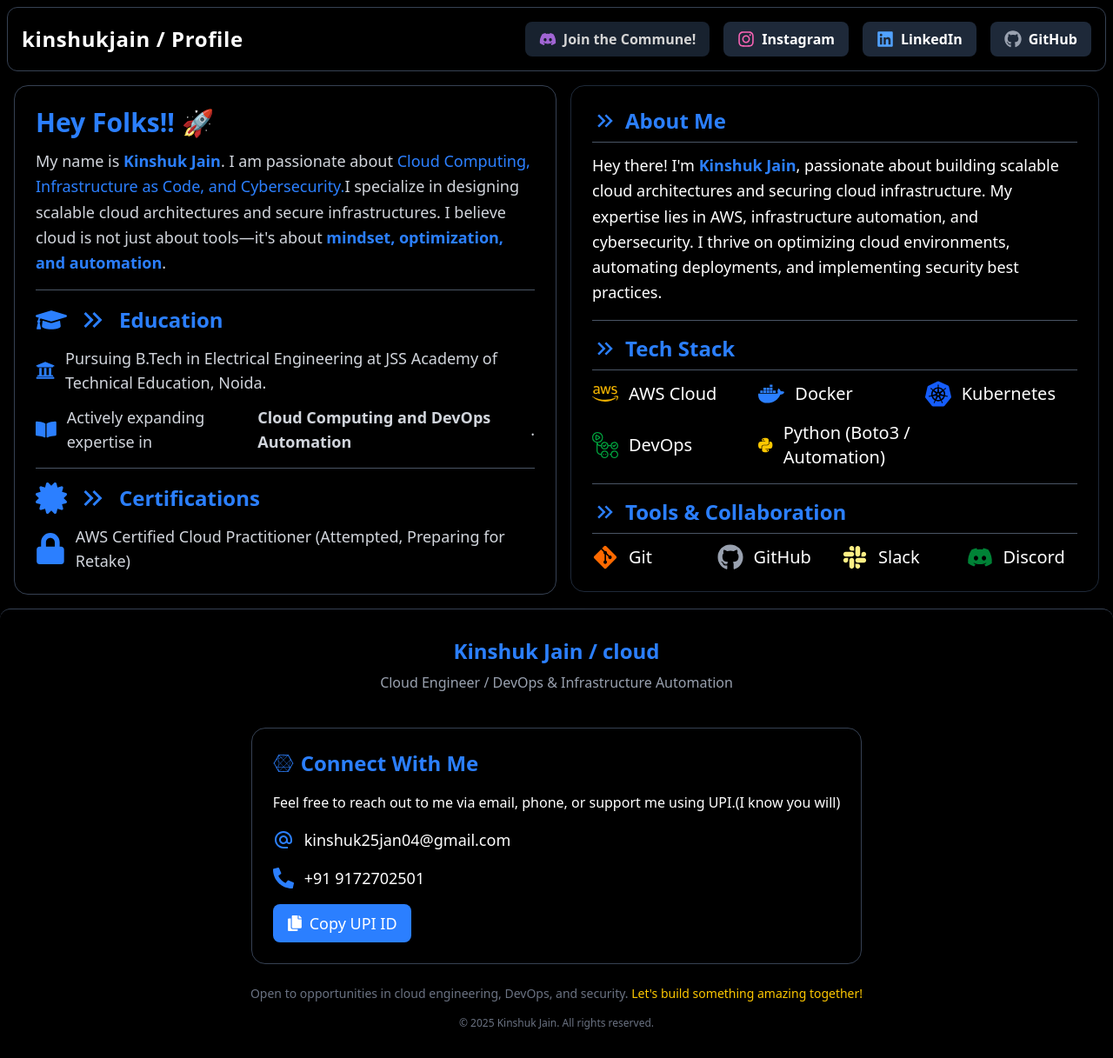
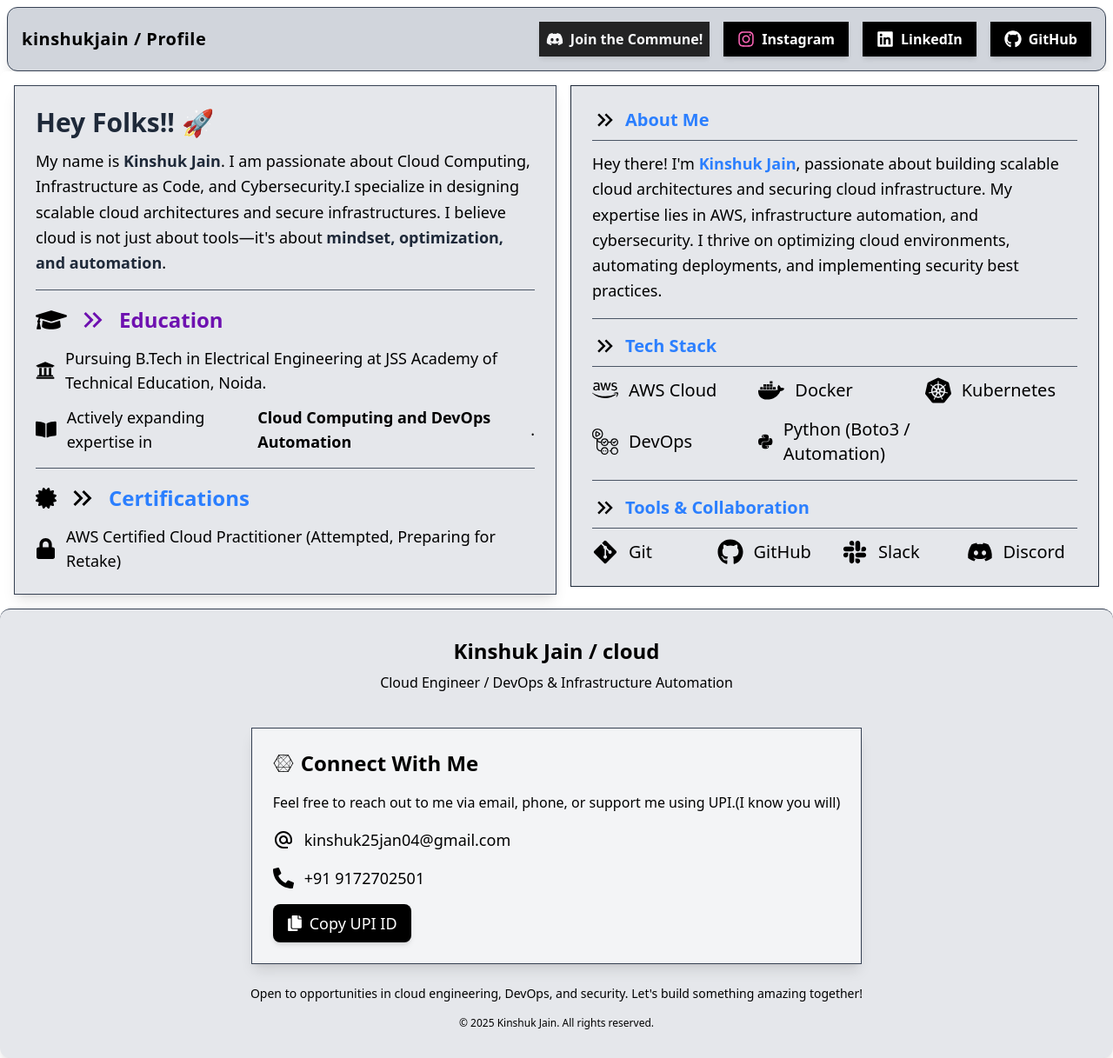
Before and after one commit to kinshukjainn/kinshukkportfolio, a React (Vite) app: page / in a window 1280 px wide. Shown: the whole page at 87% size. Built offline with nearby package versions, Linux system fonts and the light colour scheme.

Commit message:
new changes in ui and complete color changes

```diff
--- a/src/Content/Leftcontent.tsx
+++ b/src/Content/Leftcontent.tsx
@@ -7,13 +7,13 @@ import { MdOutlineKeyboardDoubleArrowRight } from "react-icons/md";
 
 const LeftContent = ({ className = "" }) => {
   return (
-    <div className={`bg-black border border-gray-800 font-inter shadow-lg p-4 md:p-6 rounded-2xl w-full max-w-3xl mx-auto lg:mx-0 ${className}`}>
+    <div className={`bg-gray-200 border border-gray-800 font-inter hover:shadow-lg p-4 md:p-6  w-full max-w-3xl mx-auto lg:mx-0 ${className}`}>
 
       {/* About Me Section */}
-      <h2 className="text-2xl font-bold mb-3 pb-2 border-b border-gray-600 text-blue-500 flex items-center gap-2">
-        <MdOutlineKeyboardDoubleArrowRight className="text-blue-500 text-3xl" /> About Me
+      <h2 className="text-xl font-bold mb-3 pb-2 border-b border-gray-600 text-blue-500 flex items-center gap-2">
+        <MdOutlineKeyboardDoubleArrowRight className="text-black text-3xl" /> About Me
       </h2>
-      <p className="text-white leading-relaxed text-base md:text-lg">
+      <p className="text-black leading-relaxed text-base md:text-lg">
         Hey there! I'm <span className="font-semibold text-blue-500">Kinshuk Jain</span>,
         passionate about building scalable cloud architectures and securing cloud infrastructure.
         My expertise lies in AWS, infrastructure automation, and cybersecurity.
@@ -23,28 +23,28 @@ const LeftContent = ({ className = "" }) => {
       <div className="my-4 border-t border-gray-600"></div>
 
       {/* Tech Stack Section */}
-      <h2 className="text-2xl font-bold mb-3 pb-2 border-b border-gray-600 text-blue-500 flex items-center gap-2">
-        <MdOutlineKeyboardDoubleArrowRight className="text-blue-500 text-3xl" /> Tech Stack
+      <h2 className="text-xl font-bold mb-3 pb-2 border-b border-gray-600 text-blue-500 flex items-center gap-2">
+        <MdOutlineKeyboardDoubleArrowRight className="text-black text-3xl" /> Tech Stack
       </h2>
-      <ul className="grid grid-cols-2 sm:grid-cols-3 gap-4 text-white text-lg md:text-xl">
-        <li className="flex items-center gap-3"><FaAws className="text-yellow-500 text-3xl" /> AWS Cloud</li>
-        <li className="flex items-center gap-3"><FaDocker className="text-blue-500 text-3xl" /> Docker</li>
-        <li className="flex items-center gap-3"><SiKubernetes className="text-blue-600 text-3xl" /> Kubernetes</li>
-        <li className="flex items-center gap-3"><SiGithubactions className="text-green-600 text-3xl" /> DevOps</li>
-        <li className="flex items-center gap-3"><FaPython className="text-yellow-400 text-3xl" /> Python (Boto3 / Automation)</li>
+      <ul className="grid grid-cols-2 sm:grid-cols-3 gap-4 text-black text-lg md:text-xl">
+        <li className="flex items-center gap-3"><FaAws className="text-black text-3xl" /> AWS Cloud</li>
+        <li className="flex items-center gap-3"><FaDocker className="text-black text-3xl" /> Docker</li>
+        <li className="flex items-center gap-3"><SiKubernetes className="text-black text-3xl" /> Kubernetes</li>
+        <li className="flex items-center gap-3"><SiGithubactions className="text-black text-3xl" /> DevOps</li>
+        <li className="flex items-center gap-3"><FaPython className="text-black text-3xl" /> Python (Boto3 / Automation)</li>
       </ul>
 
       <div className="my-4 border-t border-gray-600"></div>
 
       {/* Tools & Collaboration Section */}
-      <h2 className="text-2xl font-bold mb-3 pb-2 border-b border-gray-600 text-blue-500 flex items-center gap-2">
-        <MdOutlineKeyboardDoubleArrowRight className="text-blue-500 text-3xl" /> Tools & Collaboration
+      <h2 className="text-xl font-bold mb-3 pb-2 border-b border-gray-600 text-blue-500 flex items-center gap-2">
+        <MdOutlineKeyboardDoubleArrowRight className="text-black text-3xl" /> Tools & Collaboration
       </h2>
-      <ul className="grid grid-cols-2 sm:grid-cols-4 gap-4 text-white text-lg md:text-xl">
-        <li className="flex items-center gap-3"><FaGitAlt className="text-orange-500 text-3xl" /> Git</li>
-        <li className="flex items-center gap-3"><FaGithub className="text-gray-400 text-3xl" /> GitHub</li>
-        <li className="flex items-center gap-3"><FaSlack className="text-yellow-200 text-3xl" /> Slack</li>
-        <li className="flex items-center gap-3"><FaDiscord className="text-green-700 text-3xl" /> Discord</li>
+      <ul className="grid grid-cols-2 sm:grid-cols-4 gap-4 text-black text-lg md:text-xl">
+        <li className="flex items-center gap-3"><FaGitAlt className="text-black text-3xl" /> Git</li>
+        <li className="flex items-center gap-3"><FaGithub className="text-black text-3xl" /> GitHub</li>
+        <li className="flex items-center gap-3"><FaSlack className="text-black text-3xl" /> Slack</li>
+        <li className="flex items-center gap-3"><FaDiscord className="text-black text-3xl" /> Discord</li>
       </ul>
     </div>
   );
--- a/src/Content/Rightcontent.tsx
+++ b/src/Content/Rightcontent.tsx
@@ -6,32 +6,32 @@ import { MdOutlineKeyboardDoubleArrowRight } from "react-icons/md";
 
 const RightContent = ({ className = "" }) => {
   return (
-    <div className={`bg-black border border-gray-700 font-poppins shadow-lg p-4 md:p-6 rounded-2xl w-full lg:w-1/2 flex-shrink-0 max-w-3xl mx-auto lg:mx-0 ${className}`}>
+    <div className={`bg-gray-200 border border-gray-700 font-poppins shadow-lg p-4 md:p-6  w-full lg:w-1/2 flex-shrink-0 max-w-3xl mx-auto lg:mx-0 ${className}`}>
 
       {/* 🚀 Introduction Section */}
-      <h2 className="text-3xl font-bold mb-3 text-blue-500 flex items-center gap-3">
+      <h2 className="text-3xl font-bold mb-3 text-gray-800 flex items-center gap-3">
         Hey Folks!! 🚀
       </h2>
-      <p className="text-gray-300 leading-relaxed text-base md:text-lg">
-        My name is <span className="font-bold text-blue-500">Kinshuk Jain</span>.
-        I am passionate about <span className="text-blue-500 font-medium">Cloud Computing, Infrastructure as Code, and Cybersecurity.</span>
+      <p className="text-black leading-relaxed text-base md:text-lg">
+        My name is <span className="font-bold text-gray-800">Kinshuk Jain</span>.
+        I am passionate about <span className="text-gary-800 font-medium">Cloud Computing, Infrastructure as Code, and Cybersecurity.</span>
         I specialize in designing scalable cloud architectures and secure infrastructures.
-        I believe cloud is not just about tools—it's about <span className="font-semibold text-blue-500">mindset, optimization, and automation</span>.
+        I believe cloud is not just about tools—it's about <span className="font-semibold text-gray-800">mindset, optimization, and automation</span>.
       </p>
       <div className="my-4 border-t border-gray-600"></div>
 
       {/* 🎓 Education Section */}
-      <h2 className="text-2xl font-semibold mb-3 text-blue-500 flex items-center gap-3">
-        <FaGraduationCap className="text-4xl text-blue-500" />
-        <MdOutlineKeyboardDoubleArrowRight className="text-blue-500 text-4xl" /> Education
+      <h2 className="text-2xl font-semibold mb-3 text-purple-800 flex items-center gap-3">
+        <FaGraduationCap className="text-4xl text-black" />
+        <MdOutlineKeyboardDoubleArrowRight className="text-purple-800 text-4xl" /> Education
       </h2>
-      <ul className="space-y-3 text-gray-300 text-base md:text-lg">
+      <ul className="space-y-3 text-black text-base md:text-lg">
         <li className="flex items-center gap-3">
-          <FaUniversity className="text-3xl text-blue-500" />
+          <FaUniversity className="text-3xl text-black" />
           Pursuing B.Tech in Electrical Engineering at JSS Academy of Technical Education, Noida.
         </li>
         <li className="flex items-center gap-3">
-          <FaBookOpen className="text-3xl text-blue-500" />
+          <FaBookOpen className="text-3xl text-black" />
           Actively expanding expertise in <span className="font-semibold">Cloud Computing and DevOps Automation</span>.
         </li>
       </ul>
@@ -40,12 +40,12 @@ const RightContent = ({ className = "" }) => {
 
       {/* 🏆 Certifications */}
       <h2 className="text-2xl font-semibold mb-3 text-blue-500 flex items-center gap-3">
-        <FaCertificate className="text-4xl text-blue-500" />
-        <MdOutlineKeyboardDoubleArrowRight className="text-blue-500 text-4xl" /> Certifications
+        <FaCertificate className="text-2xl text-black" />
+        <MdOutlineKeyboardDoubleArrowRight className="text-black text-4xl" /> Certifications
       </h2>
-      <ul className="space-y-3 text-gray-300 text-base md:text-lg">
+      <ul className="space-y-3 text-black text-base md:text-lg">
         <li className="flex items-center gap-3">
-          <FaLock className="text-4xl text-blue-500" />
+          <FaLock className="text-2xl text-black" />
           AWS Certified Cloud Practitioner (Attempted, Preparing for Retake)
         </li>
       </ul>
--- a/src/components/Footer.tsx
+++ b/src/components/Footer.tsx
@@ -2,12 +2,12 @@ import SocialMedia from "../socialmedia/SocialMedia";
 
 const Footer = () => {
   return (
-    <footer className="bg-black border-t border-gray-700 rounded-xl shadow-lg font-poppins text-white py-8">
+    <footer className="bg-gray-200 border-t border-gray-700 rounded-xl shadow-lg font-poppins text-black py-8">
       <div className="container mx-auto px-6 flex flex-col items-center text-center">
 
         {/* Name & Tagline */}
-        <h2 className="text-2xl font-bold text-blue-500">Kinshuk Jain / cloud </h2>
-        <p className="text-gray-400 mt-2 max-w-lg">
+        <h2 className="text-2xl font-semibold text-black">Kinshuk Jain / cloud </h2>
+        <p className="text-black mt-2 max-w-lg">
           Cloud Engineer / DevOps & Infrastructure Automation
         </p>
 
@@ -17,13 +17,13 @@ const Footer = () => {
         </div>
 
         {/* Call-to-Action */}
-        <p className="text-sm text-gray-500 mt-6">
+        <p className="text-sm text-black mt-6">
           Open to opportunities in cloud engineering, DevOps, and security.
-          <span className="text-yellow-400 font-medium"> Let's build something amazing together!</span>
+          <span className="text-black font-medium"> Let's build something amazing together!</span>
         </p>
 
         {/* Copyright */}
-        <p className="text-gray-500 text-xs mt-4">
+        <p className="text-black text-xs mt-4">
           © {new Date().getFullYear()} Kinshuk Jain. All rights reserved.
         </p>
       </div>
--- a/src/components/Header.tsx
+++ b/src/components/Header.tsx
@@ -2,10 +2,10 @@ import { FaDiscord, FaInstagram, FaLinkedin, FaGithub } from "react-icons/fa";
 
 const Header = () => {
   return (
-    <header className="bg-black border border-gray-700 rounded-xl mt-2 mx-2 p-4 flex flex-wrap justify-between items-center shadow-lg font-poppins">
+    <header className="bg-gray-300 border border-gray-700 rounded-xl mt-2 mx-2 p-4 flex flex-wrap justify-between items-center shadow-lg font-poppins">
 
       {/* Portfolio Name */}
-      <h1 className="text-2xl font-bold text-white tracking-wide">
+      <h1 className="text-xl font-semibold text-black tracking-wide">
         kinshukjain / Profile
       </h1>
 
@@ -17,11 +17,11 @@ const Header = () => {
           href="https://discord.gg/vA92jrVC"
           target="_blank"
           rel="noopener noreferrer"
-          className="flex items-center gap-2 px-4 py-2 rounded-lg text-white bg-gray-800
-                     hover:bg-purple-600 transition-all duration-300 shadow-md
+          className="flex items-center gap-2 px-2 py-1  text-white bg-black
+                     hover:bg-blue-600 transition-all duration-300 shadow-md
                      animate-pulse hover:animate-none"
         >
-          <FaDiscord className="text-xl text-purple-400 hover:text-white transition-all duration-300" />
+          <FaDiscord className="text-xl text-white hover:text-gray-200 transition-all duration-300" />
           <span className="font-semibold hidden sm:inline">Join the Commune!</span>
         </a>
 
@@ -30,8 +30,8 @@ const Header = () => {
           href="https://instagram.com/kinshukjain._"
           target="_blank"
           rel="noopener noreferrer"
-          className="flex items-center gap-2 px-4 py-2 rounded-lg text-white bg-gray-800
-                     hover:bg-pink-500 transition-all duration-300 shadow-md"
+          className="flex items-center gap-2 px-4 py-2  text-white bg-black hover:bg-gray-800
+                      transition-all duration-300 shadow-md"
         >
           <FaInstagram className="text-xl text-pink-400 hover:text-white transition-all duration-300" />
           <span className="font-semibold hidden sm:inline">Instagram</span>
@@ -42,10 +42,10 @@ const Header = () => {
           href="https://linkedin.com/kinshukjainn"
           target="_blank"
           rel="noopener noreferrer"
-          className="flex items-center gap-2 px-4 py-2 rounded-lg text-white bg-gray-800
-                     hover:bg-blue-600 transition-all duration-300 shadow-md"
+          className="flex items-center gap-2 px-4 py-2  text-white bg-black
+                     hover:bg-gray-800 transition-all duration-300 shadow-md"
         >
-          <FaLinkedin className="text-xl text-blue-400 hover:text-white transition-all duration-300" />
+          <FaLinkedin className="text-xl text-white hover:text-white transition-all duration-300" />
           <span className="font-semibold hidden sm:inline">LinkedIn</span>
         </a>
 
@@ -54,10 +54,10 @@ const Header = () => {
           href="https://github.com/kinshukjainn"
           target="_blank"
           rel="noopener noreferrer"
-          className="flex items-center gap-2 px-4 py-2 rounded-lg text-white bg-gray-800
+          className="flex items-center gap-2 px-4 py-2 text-white bg-black
                      hover:bg-gray-900 transition-all duration-300 shadow-md"
         >
-          <FaGithub className="text-xl text-gray-400 hover:text-white transition-all duration-300" />
+          <FaGithub className="text-xl text-white hover:text-white transition-all duration-300" />
           <span className="font-semibold hidden sm:inline">GitHub</span>
         </a>
 
--- a/src/components/MainContent.tsx
+++ b/src/components/MainContent.tsx
@@ -3,7 +3,7 @@ import Leftcontent from "../Content/Leftcontent";
 
 const MainContent = () => {
   return (
-    <div className="flex flex-col md:flex-row justify-center items-start p-4 gap-4 bg-black rounded-lg w-full max-w-7xl mx-auto font-inter">
+    <div className="flex flex-col md:flex-row justify-center items-start p-4 gap-4 bg-white rounded-lg w-full max-w-7xl mx-auto font-inter">
       <Rightcontent className="w-full md:w-1/2" />
       <Leftcontent className="w-full md:w-1/2" />
     </div>
--- a/src/index.css
+++ b/src/index.css
@@ -1,5 +1,5 @@
 @import "tailwindcss";
 
 body {
-  background-color: black;
+  background-color: white;
 }
--- a/src/socialmedia/SocialMedia.tsx
+++ b/src/socialmedia/SocialMedia.tsx
@@ -16,33 +16,33 @@ const SocialMedia = () => {
   };
 
   return (
-    <div className="bg-black border border-gray-700 font-inter shadow-lg p-6 mt-6 rounded-2xl w-full md:w-1/2 flex-grow">
+    <div className="bg-gray-100 border border-gray-700 font-inter shadow-lg p-6 mt-6  w-full md:w-1/2 flex-grow">
 
       {/* Heading */}
-      <h2 className="text-2xl font-semibold mb-4 text-blue-500 flex items-center gap-2">
-        <FaConnectdevelop className="text-blue-500" /> Connect With Me
+      <h2 className="text-2xl font-semibold mb-4 text-black flex items-center gap-2">
+        <FaConnectdevelop className="text-black" /> Connect With Me
       </h2>
 
       {/* Message */}
-      <p className="text-white leading-relaxed mb-4">
+      <p className="text-black leading-relaxed mb-4">
         Feel free to reach out to me via email, phone, or support me using UPI.(I know you will)
       </p>
 
       {/* Contact Details */}
-      <div className="flex flex-col space-y-4 text-white text-lg">
+      <div className="flex flex-col space-y-4 text-black text-lg">
 
         {/* Email */}
         <div className="flex items-center gap-3">
-          <MdAlternateEmail className="text-blue-500 text-2xl" />
-          <a href={`mailto:${email}`} className="hover:text-blue-400 transition-all">
+          <MdAlternateEmail className="text-black text-2xl" />
+          <a href={`mailto:${email}`} className="hover:text-black transition-all">
             {email}
           </a>
         </div>
 
         {/* Phone */}
         <div className="flex items-center gap-3">
-          <FaPhoneAlt className="text-blue-500 text-2xl" />
-          <a href={`tel:${phone}`} className="hover:text-green-400 transition-all">
+          <FaPhoneAlt className="text-black text-2xl" />
+          <a href={`tel:${phone}`} className="hover:text-blue-800 transition-all">
             {phone}
           </a>
         </div>
@@ -51,7 +51,7 @@ const SocialMedia = () => {
         <div className="flex items-center gap-3">
           <button
             onClick={() => copyToClipboard(upiId)}
-            className="flex items-center gap-2 px-4 py-2 bg-blue-500 text-white rounded-lg hover:bg-gray-900 transition-all shadow-md"
+            className="flex items-center gap-2 px-4 py-2 bg-black text-white rounded-lg hover:bg-gray-900 transition-all shadow-md"
           >
             <FaCopy className="text-white" />
             {copied ? "UPI ID Copied!" : "Copy UPI ID"}
```
